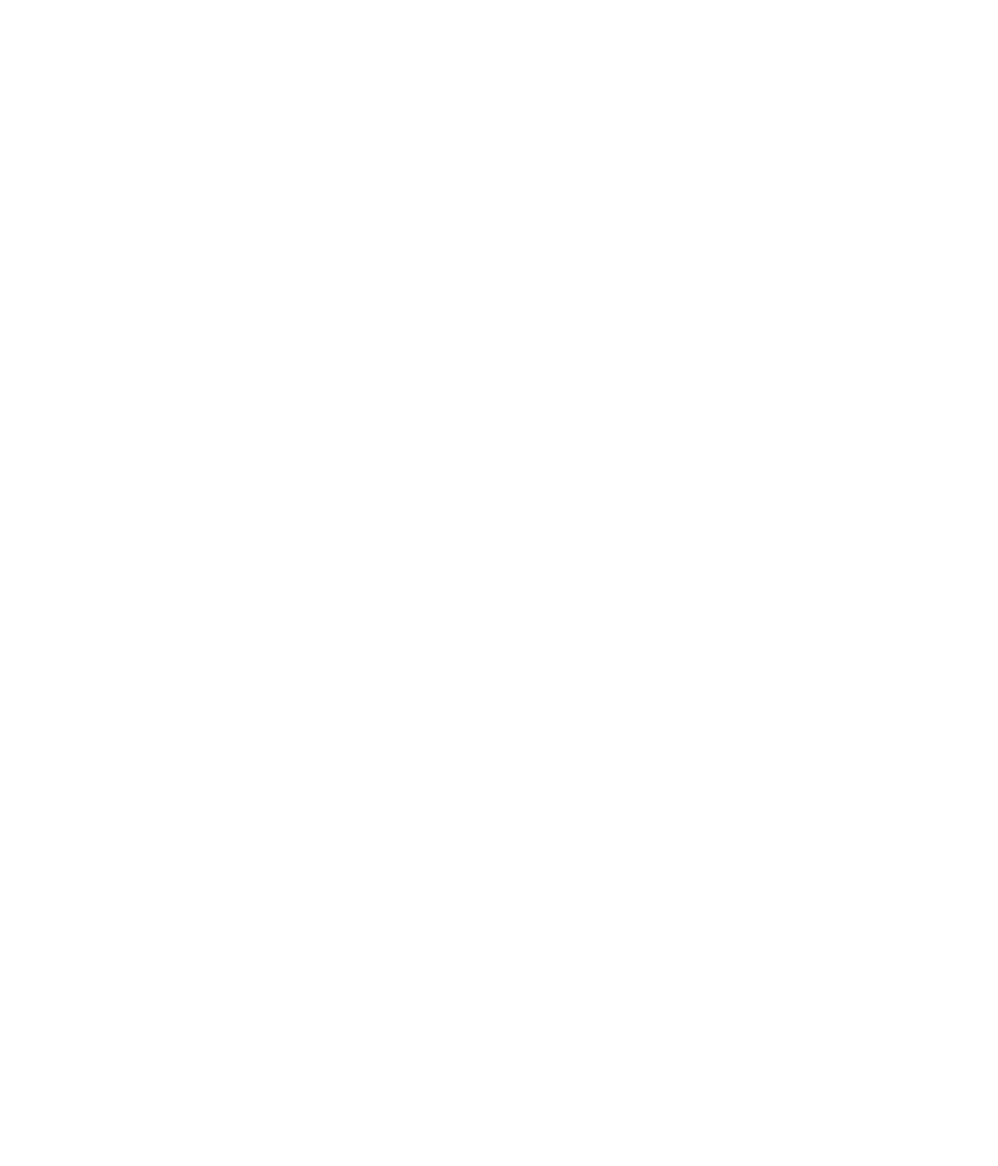
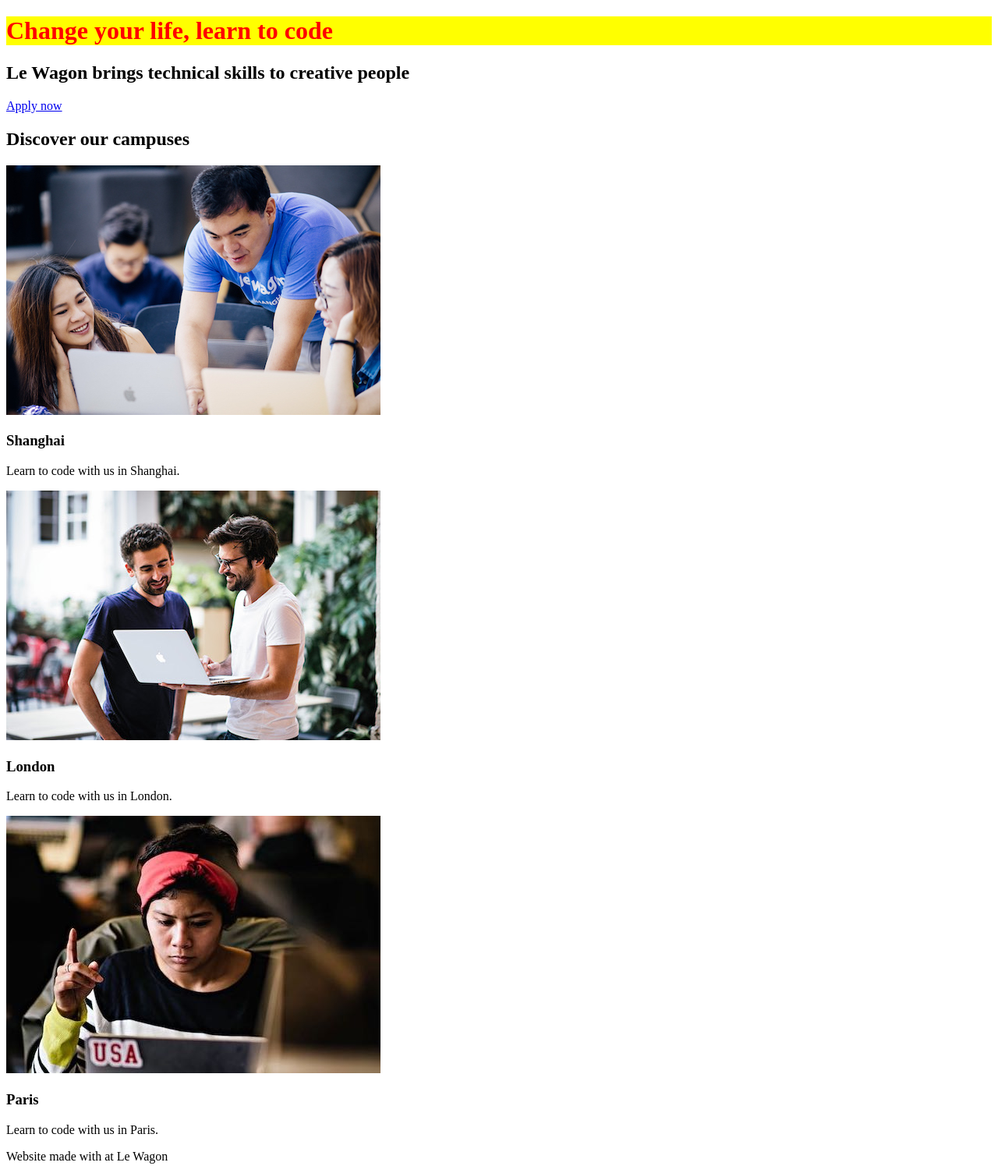
Before and after one commit to lycan-nt/landing-page-2021, a plain HTML site: page index.html in a window 1280 px wide. Shown: the whole page at 78% size. Before the commit the page ends 800 px from the top, so only its background shows below. Drawn offline with Linux system fonts and the light colour scheme; a web font is replaced by a local one.

Commit message:
Esqueleto da pagina

```diff
--- a/index.html
+++ b/index.html
@@ -10,10 +10,38 @@
   <link rel="stylesheet" href="style.css">
 </head>
 <body>
-  <!-- Banner section -->
+  <div>
+    <!-- Banner section -->
+    <h1>Change your life, learn to code</h1>
+    <h2>Le Wagon brings technical skills to creative people</h2>
+    <a href="https://www.lewagon.com/pt-BR">Apply now</a>
+  </div>
 
   <!-- Cards section -->
+  <div>
+    <h2>Discover our campuses</h2>
+    <div>
+      <img src="images/shanghai.jpg" alt="Imagem de Shanghai">
+      <h3>Shanghai</h3>
+      <p>Learn to code with us in Shanghai.</p>
+    </div>
+
+    <div>
+      <img src="images/london.jpg" alt="Imagem de London">
+      <h3>London</h3>
+      <p>Learn to code with us in London.</p>
+    </div>
+
+    <div>
+      <img src="images/paris.jpg" alt="Imagem De Paris">
+      <h3>Paris</h3>
+      <p>Learn to code with us in Paris.</p>
+    </div>
+  </div>
 
   <!-- Footer section -->
+  <div>
+    <p>Website made with at Le Wagon</p>
+  </div>
 </body>
 </html>
--- a/style.css
+++ b/style.css
@@ -1 +1,6 @@
 /* Write some CSS below */
+h1 {
+    color: red;
+    font-family: Chivo;
+    background-color: yellow;
+}
```
